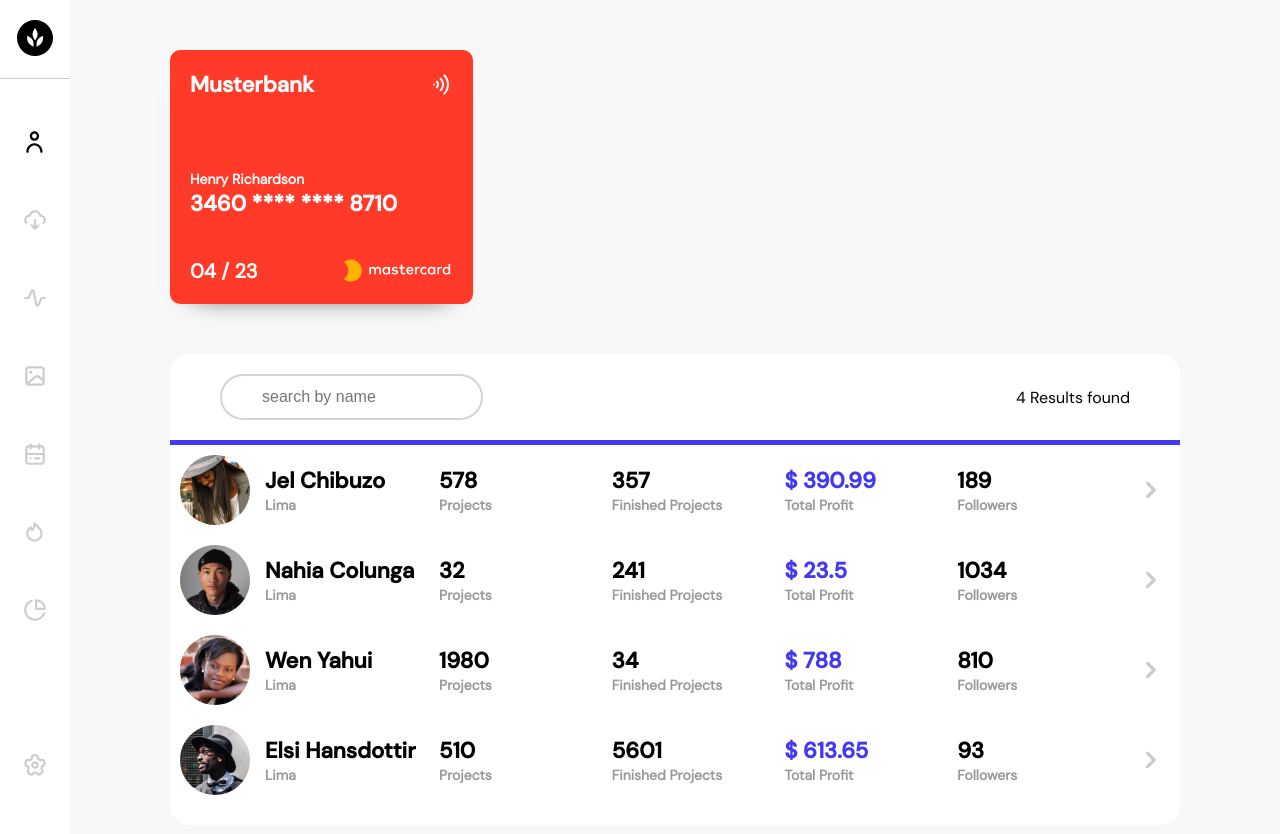
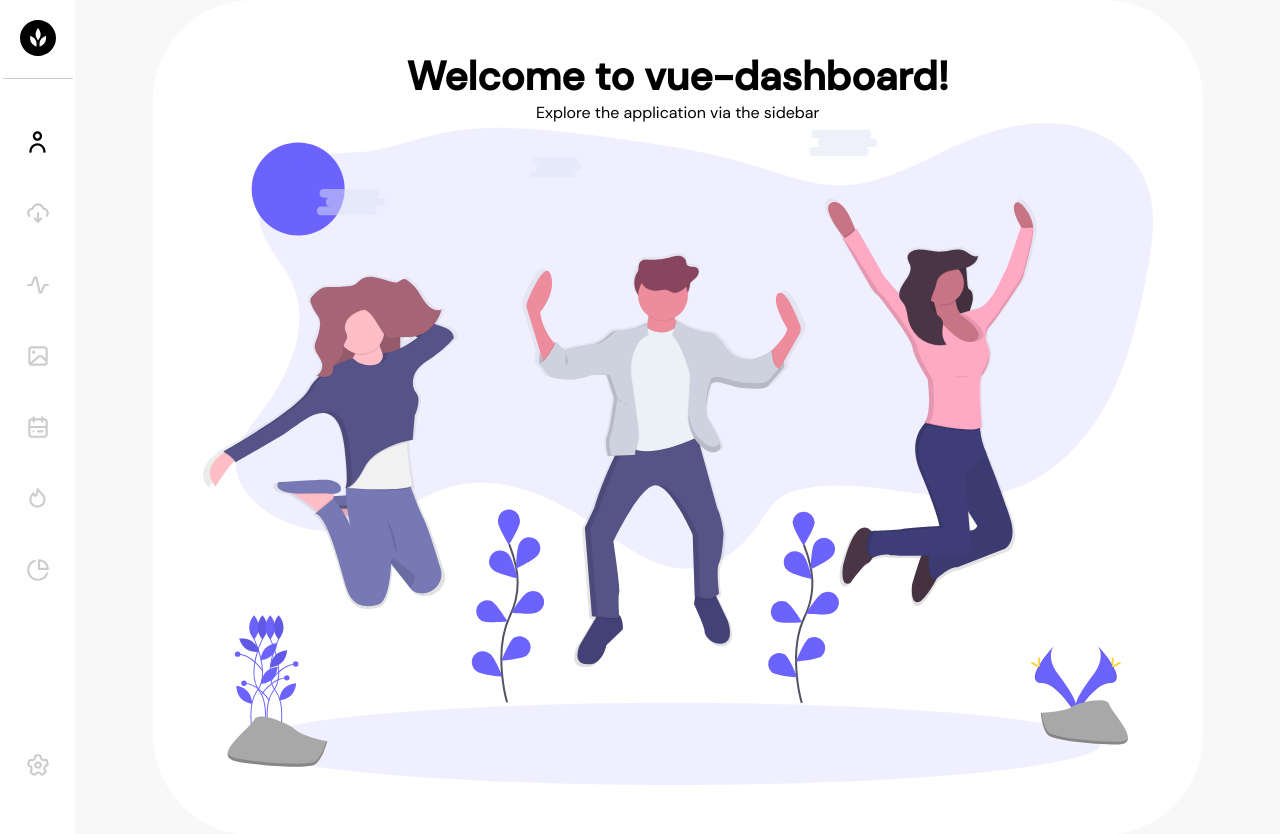
Before and after one commit to JustMysto/vue-dashboard, a Vue app: page / in a window 1280 px wide. Shown: the top 834 px of the page. Built offline with nearby package versions, Linux system fonts and the light colour scheme; data requests are answered from the project's data file.

Commit message:
add basic router functionality, split views from components

```diff
--- a/package.json
+++ b/package.json
@@ -11,7 +11,8 @@
   "dependencies": {
     "core-js": "^3.6.5",
     "json-server": "^0.16.3",
-    "vue": "^3.0.0"
+    "vue": "^3.0.0",
+    "vue-router": "^4.0.6"
   },
   "devDependencies": {
     "@vue/cli-plugin-babel": "~4.5.0",
--- a/src/App.vue
+++ b/src/App.vue
@@ -1,46 +1,18 @@
 <template>
-    <sidebar/>
-    <section class="dashboard row">
-        <card/>
-        <transaction-container/>
-    </section>
+  <router-view/>
 </template>
 
 <script>
-
-import sidebar from './components/sidebar.vue';
-import card from './components/card.vue';
-import transactionContainer from './components/transactionContainer.vue';
-
 export default {
-    name: 'App',
-    data() {
-        return {
-            transactions: []
-        }
-    },
-    components: {
-        sidebar,
-        card,
-        transactionContainer
-    },
-    methods: {
-        async getTransactionDetails(transactionId) {
-            if (!transactionId) return;
-            await fetch("localhost/transactions/" + transactionId)
-                .then(res => res.json())
-                .then(data => console.log(data))
-                .catch(err => console.log(err.message))
-        }
-    }
+  name: 'App',
 }
 </script>
 
 <style scoped>
 
 .dashboard {
-    width: 100%;
-    margin: 5rem 10rem 5rem 10rem;
+  width: 100%;
+  margin: 5rem 10rem 5rem 10rem;
 }
 
 </style>
--- a/src/components/sidebar.vue
+++ b/src/components/sidebar.vue
@@ -1,30 +1,44 @@
 <template>
   <div class="menu">
-        <a href="localhost">
+    <a href="/">
       <img class="logo" src="./../assets/icons/Logo.svg" alt="logo">
     </a>
     <img src="./../assets/icons/Line.svg" alt="sepline">
     <ul class="menu-list">
       <li class="menu-item">
+        <router-link active-class="active" to="/DebitView">
           <a href="#" class="menu-link"><img src="./../assets/icons/Icon1.svg" alt="users"></a>
+        </router-link>
       </li>
       <li class="menu-item">
+        <router-link active-class="active" to="/">
           <a href="#" class="menu-link"><img src="./../assets/icons/Icon2.svg" alt="users"></a>
+        </router-link>
       </li>
       <li class="menu-item">
+        <router-link active-class="active" to="/">
           <a href="#" class="menu-link"><img src="./../assets/icons/Icon3.svg" alt="users"></a>
+        </router-link>
       </li>
       <li class="menu-item">
+        <router-link active-class="active" to="/">
           <a href="#" class="menu-link"><img src="./../assets/icons/Icon4.svg" alt="users"></a>
+        </router-link>
       </li>
       <li class="menu-item">
+        <router-link active-class="active" to="/">
           <a href="#" class="menu-link"><img src="./../assets/icons/Icon5.svg" alt="users"></a>
+        </router-link>
       </li>
       <li class="menu-item">
+        <router-link active-class="active" to="/">
           <a href="#" class="menu-link"><img src="./../assets/icons/Icon6.svg" alt="users"></a>
+        </router-link>
       </li>
       <li class="menu-item">
+        <router-link active-class="active" to="/">
           <a href="#" class="menu-link"><img src="./../assets/icons/Icon7.svg" alt="users"></a>
+        </router-link>
       </li>
     </ul>
     <a href="#" class="options"><img src="./../assets/icons/Icon8.svg" alt="options"></a>
--- a/src/components/transactionContainer.vue
+++ b/src/components/transactionContainer.vue
@@ -4,6 +4,7 @@
       <input v-on:keyup="search()" type="text" id="search" placeholder="search by name">
       <p>{{transactions.length}} Results found</p>
     </div>
+
     <template v-if="transactions.length">
       <template v-for="transaction in transactions" :key="transaction.id">
         <transaction v-on:click="getTransactionDetails(transaction.id)" :person="transaction.person"
--- a/src/main.js
+++ b/src/main.js
@@ -1,4 +1,5 @@
 import { createApp } from 'vue'
+import router from './router'
 import App from './App.vue'
 
-createApp(App).mount('#app')
+createApp(App).use(router).mount('#app')
--- /dev/null
+++ b/src/router/index.js
@@ -0,0 +1,23 @@
+import { createWebHistory, createRouter } from "vue-router";
+import DebitView from "@/views/DebitView.vue";
+import HomeView from "@/views/HomeView";
+
+const routes = [
+  {
+    path: "/DebitView",
+    name: "DebitView",
+    component: DebitView,
+  },
+  {
+    path: "/",
+    name: "HomeView",
+    component: HomeView
+  }
+];
+
+const router = createRouter({
+  history: createWebHistory(),
+  routes,
+});
+
+export default router;
--- /dev/null
+++ b/src/views/DebitView.vue
@@ -0,0 +1,42 @@
+<template>
+  <sidebar/>
+  <section class="dashboard row">
+    <card/>
+    <transaction-container/>
+  </section>
+</template>
+
+<script>
+import sidebar from "@/components/sidebar";
+import card from "@/components/card";
+import transactionContainer from "@/components/transactionContainer";
+export default {
+  name: "DebitView",
+  data() {
+    return {
+      transactions: []
+    }
+  },
+  components: {
+    sidebar,
+    card,
+    transactionContainer
+  },
+  methods: {
+    async getTransactionDetails(transactionId) {
+      if (!transactionId) return;
+      await fetch("localhost/transactions/" + transactionId)
+        .then(res => res.json())
+        .then(data => console.log(data))
+        .catch(err => console.log(err.message))
+    }
+  }
+}
+</script>
+
+<style scoped>
+.dashboard {
+  width: 100%;
+  margin: 5rem 10rem 5rem 10rem;
+}
+</style>
--- /dev/null
+++ b/src/views/HomeView.vue
@@ -0,0 +1,37 @@
+<template>
+  <Sidebar/>
+  <div class="welcome-wrapper">
+    <div class="welcome">
+      <h1>Welcome to vue-dashboard!</h1>
+      <p>Explore the application via the sidebar</p>
+      <img src="./../assets/welcome.svg"/>
+    </div>
+  </div>
+</template>
+
+<script>
+import Sidebar from "@/components/sidebar";
+export default {
+  name: "HomeView",
+  components: {Sidebar}
+}
+</script>
+
+<style scoped>
+.welcome-wrapper {
+  display: grid;
+  justify-content: center;
+  align-items: center;
+  width: 100%;
+  min-height: 100%;
+}
+
+.welcome {
+  display: flex;
+  flex-direction: column;
+  align-items: center;
+  border-radius: 10rem;
+  background-color: white;
+  padding: 5rem;
+}
+</style>
```
Also changed, not shown: src/assets/welcome.svg (added), 1 other file (tests, documents, lock files or other folders). Lines whose indentation alone changed are shown as unchanged.
